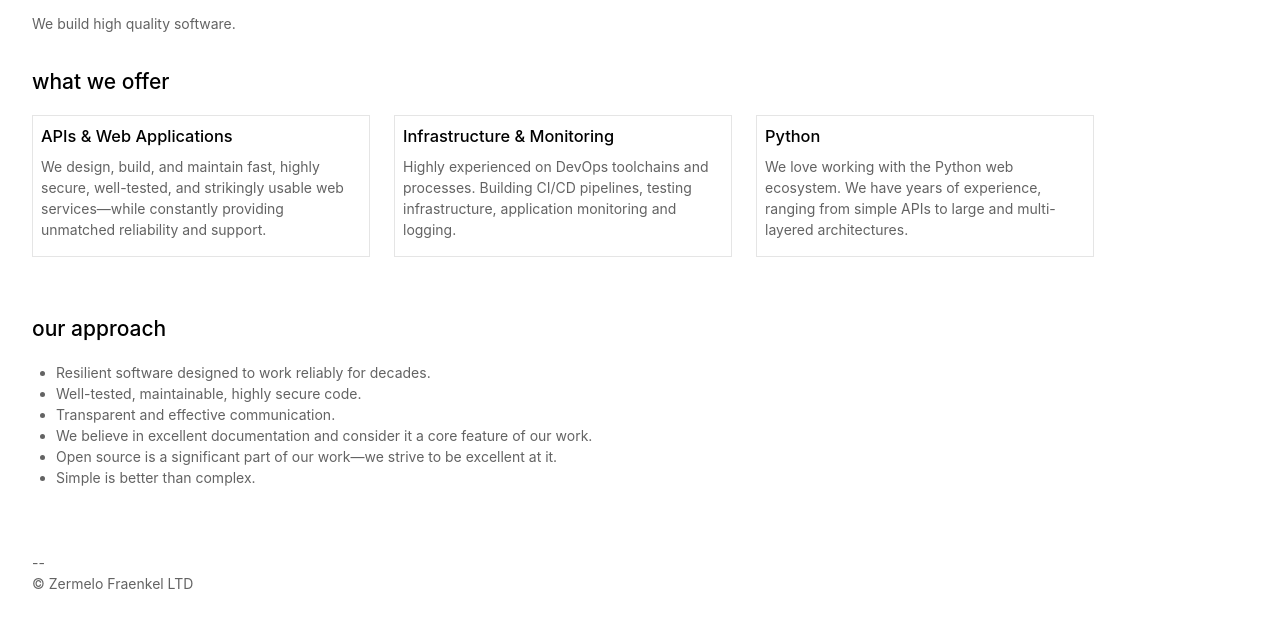
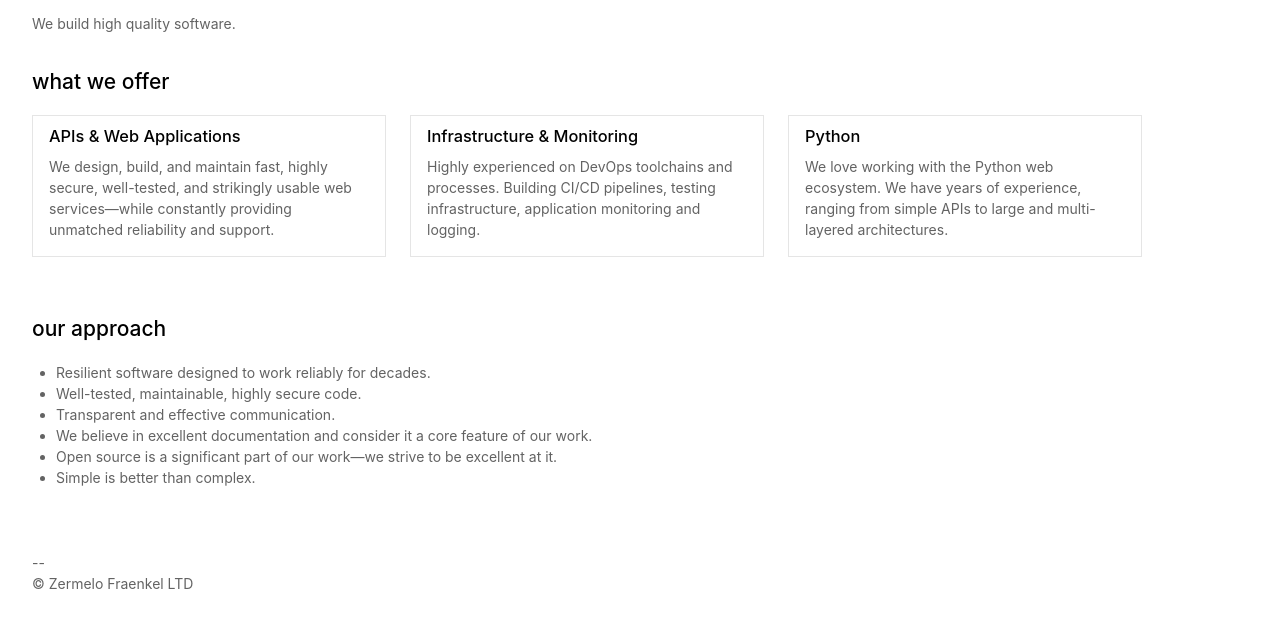
Before and after one commit to zfraenkel/zfraenkel.com, a plain HTML site: page index.html in a window 1280 px wide. Shown: the part 65-692 px from the top of the page. Drawn offline with Linux system fonts and the light colour scheme.

Commit message:
Fix margins on offer item

```diff
--- a/style.css
+++ b/style.css
@@ -275,7 +275,7 @@ footer {
 .offer-content-item {
     width: 320px;
     border: 1px solid var(--light-grey-color);
-    padding: 8px;
+    padding: 8px 16px;
     margin-right: 24px;
     margin-bottom: 24px;
 }
```
